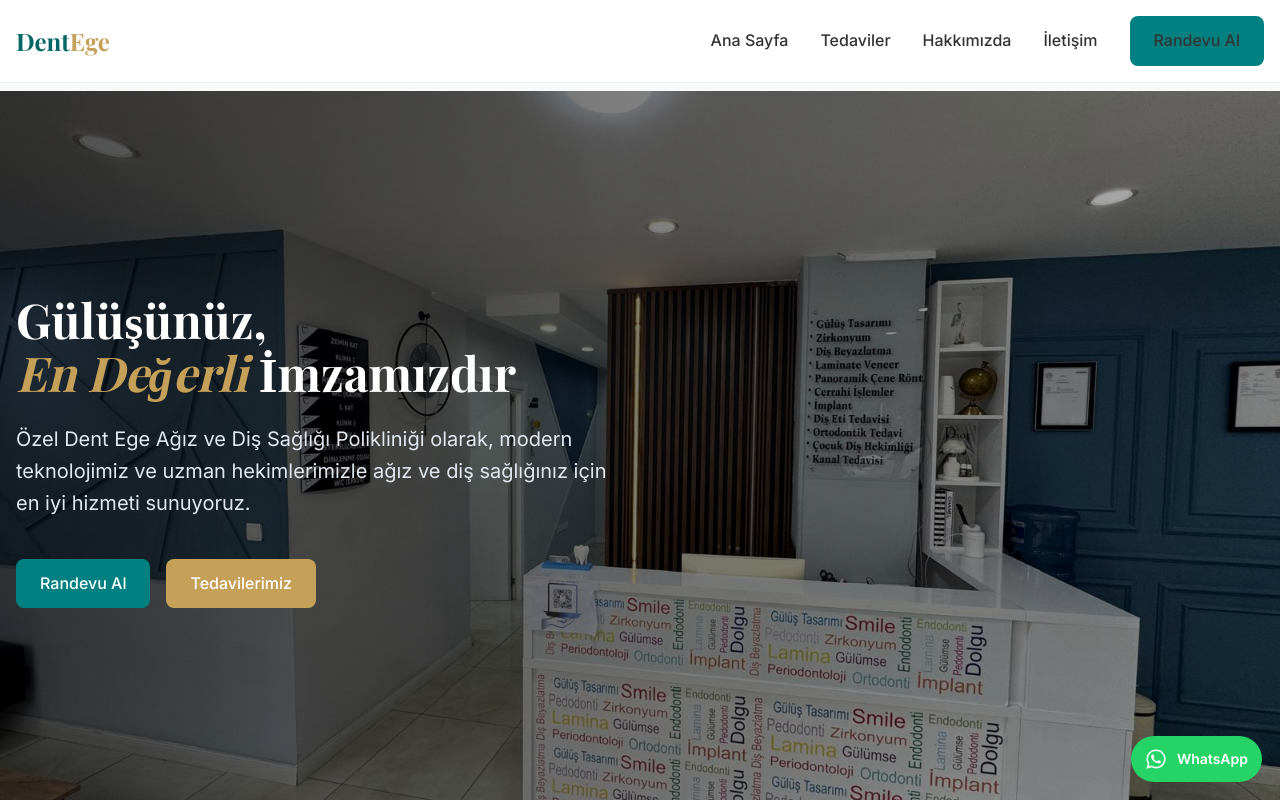
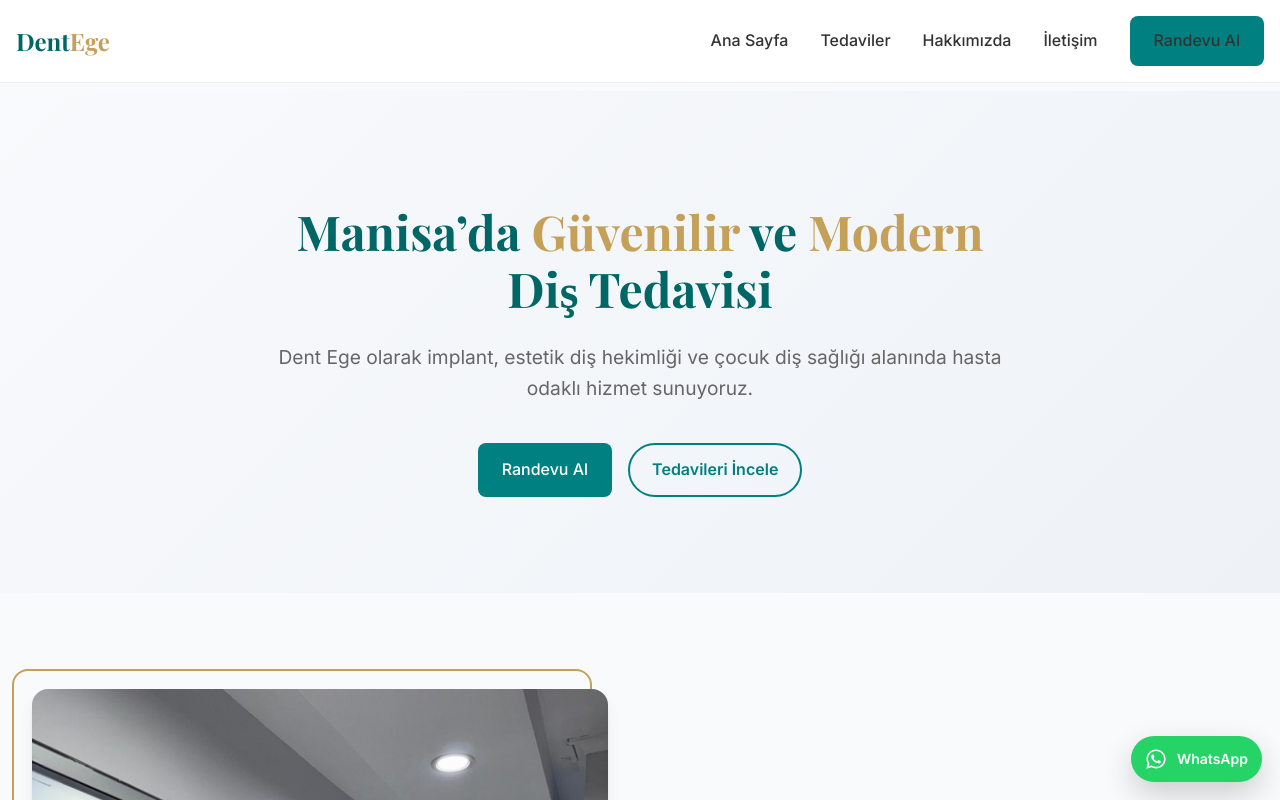
Before and after one commit to ozgekacmazz/dentege-website, a React (Vite) app: page / in a window 1280 px wide. Shown: the top 800 px of the page. Built offline with nearby package versions, Linux system fonts and the light colour scheme.

Commit message:
UI: remove temporary clinic photo, add premium hero section

```diff
--- a/src/components/Hero.tsx
+++ b/src/components/Hero.tsx
@@ -1,36 +1,29 @@
-import { Link } from 'react-router-dom';
-import { motion } from 'framer-motion';
-import heroBg from '../assets/WhatsApp Image 2026-02-04 at 09.32.20.jpeg';
-import '../styles/Hero.css';
+import "../styles/Hero.css";
+import { Link } from "react-router-dom";
 
 const Hero = () => {
     return (
-        <section
-            className="hero"
-            style={{
-                backgroundImage: `url(${heroBg})`,
-                backgroundPosition: 'center center'
-            }}
-            aria-label="Dent Ege Diş Kliniği Manisa Yunusemre resepsiyon alanı"
-        >
-            <div className="hero-overlay"></div>
-            <div className="container hero-content">
-                <motion.div
-                    initial={{ opacity: 0, y: 30 }}
-                    animate={{ opacity: 1, y: 0 }}
-                    transition={{ duration: 0.8 }}
-                    className="hero-text"
-                >
-                    <h1>Gülüşünüz, <br /><span>En Değerli</span> İmzamızdır</h1>
-                    <p>
-                        Özel Dent Ege Ağız ve Diş Sağlığı Polikliniği olarak, modern teknolojimiz ve uzman hekimlerimizle
-                        ağız ve diş sağlığınız için en iyi hizmeti sunuyoruz.
-                    </p>
-                    <div className="hero-buttons">
-                        <Link to="/randevu" className="btn btn-primary">Randevu Al</Link>
-                        <Link to="/tedaviler" className="btn btn-secondary">Tedavilerimiz</Link>
-                    </div>
-                </motion.div>
+        <section className="hero-simple">
+            <div className="container hero-simple-content">
+                <h1>
+                    Manisa’da <span>Güvenilir</span> ve <span>Modern</span><br />
+                    Diş Tedavisi
+                </h1>
+
+                <p>
+                    Dent Ege olarak implant, estetik diş hekimliği ve çocuk diş sağlığı
+                    alanında hasta odaklı hizmet sunuyoruz.
+                </p>
+
+                <div className="hero-buttons">
+                    <Link to="/randevu" className="btn btn-primary">
+                        Randevu Al
+                    </Link>
+
+                    <Link to="/tedaviler" className="btn btn-outline">
+                        Tedavileri İncele
+                    </Link>
+                </div>
             </div>
         </section>
     );
--- a/src/styles/Hero.css
+++ b/src/styles/Hero.css
@@ -1,63 +1,52 @@
-.hero {
-    position: relative;
-    height: 90vh;
-    width: 100%;
-    background-size: cover;
-    background-position: center;
-    background-repeat: no-repeat;
-    display: flex;
-    align-items: center;
+.hero-simple {
+    padding: 7rem 0 6rem;
+    background: linear-gradient(
+            135deg,
+            #f8fafc 0%,
+            #eef2f7 100%
+    );
+    text-align: center;
 }
 
-.hero-overlay {
-    position: absolute;
-    top: 0;
-    left: 0;
-    width: 100%;
-    height: 100%;
-    background: linear-gradient(to right, rgba(0, 0, 0, 0.7) 0%, rgba(0, 0, 0, 0.3) 100%);
+.hero-simple-content {
+    max-width: 800px;
+    margin: 0 auto;
 }
 
-.hero-content {
-    position: relative;
-    z-index: 2;
-    width: 100%;
+.hero-simple h1 {
+    font-size: 3rem;
+    margin-bottom: 1.5rem;
+    color: var(--color-primary-dark);
+    line-height: 1.2;
 }
 
-.hero-text {
-    max-width: 600px;
-    color: var(--color-white);
+.hero-simple h1 span {
+    color: var(--color-secondary);
 }
 
-.hero-text h1 {
-    font-size: 3rem;
-    margin-bottom: 1.5rem;
-    color: var(--color-white);
-    line-height: 1.1;
-}
-
-.hero-text h1 span {
-    color: var(--color-secondary);
-    font-style: italic;
-}
-
-.hero-text p {
-    font-size: 1.25rem;
+.hero-simple p {
+    font-size: 1.2rem;
+    color: var(--color-text-light);
     margin-bottom: 2.5rem;
-    color: #e2e8f0;
 }
 
 .hero-buttons {
     display: flex;
+    justify-content: center;
     gap: 1rem;
 }
 
-@media (max-width: 768px) {
-    .hero-text h1 {
-        font-size: 2.5rem;
-    }
+.btn-outline {
+    border: 2px solid var(--color-primary);
+    color: var(--color-primary);
+    padding: 12px 22px;
+    border-radius: 999px;
+    text-decoration: none;
+    font-weight: 600;
+    transition: all 0.2s ease;
+}
 
-    .hero-text p {
-        font-size: 1.1rem;
-    }
+.btn-outline:hover {
+    background: var(--color-primary);
+    color: white;
 }
```
